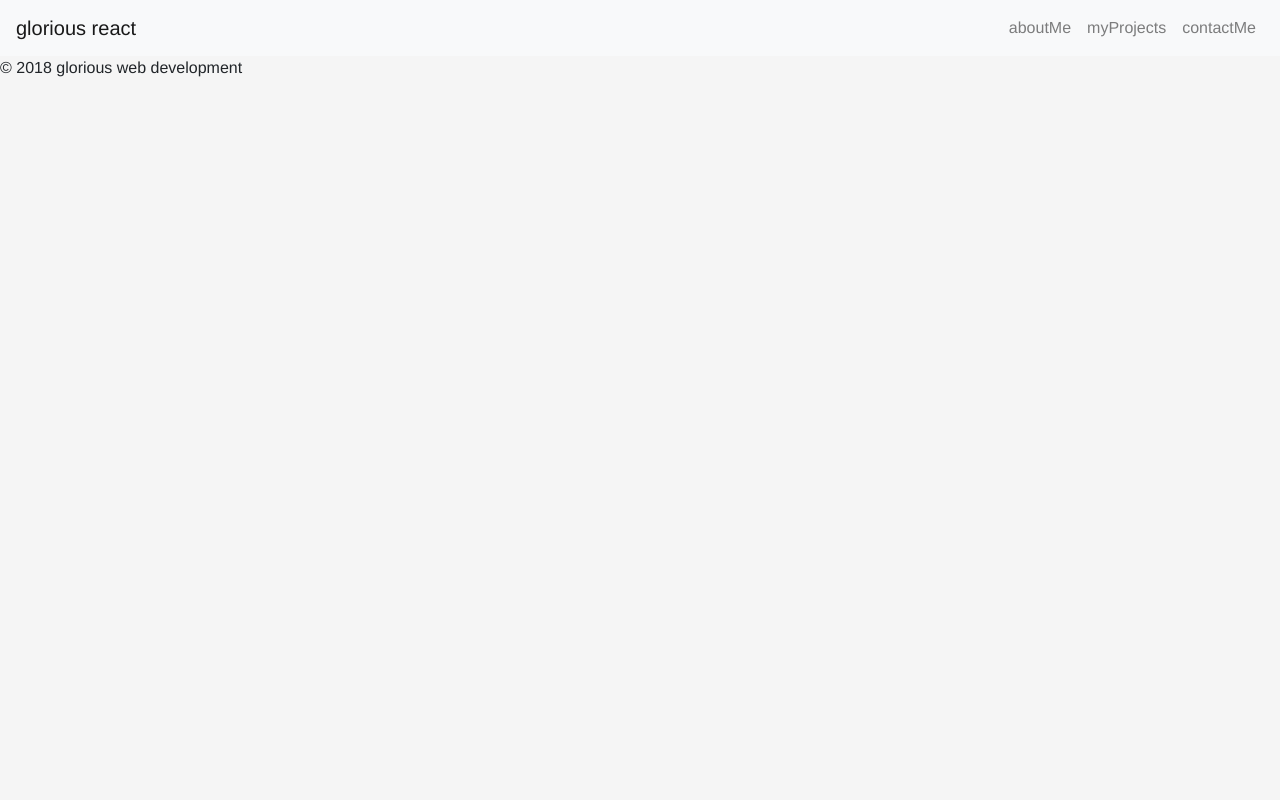
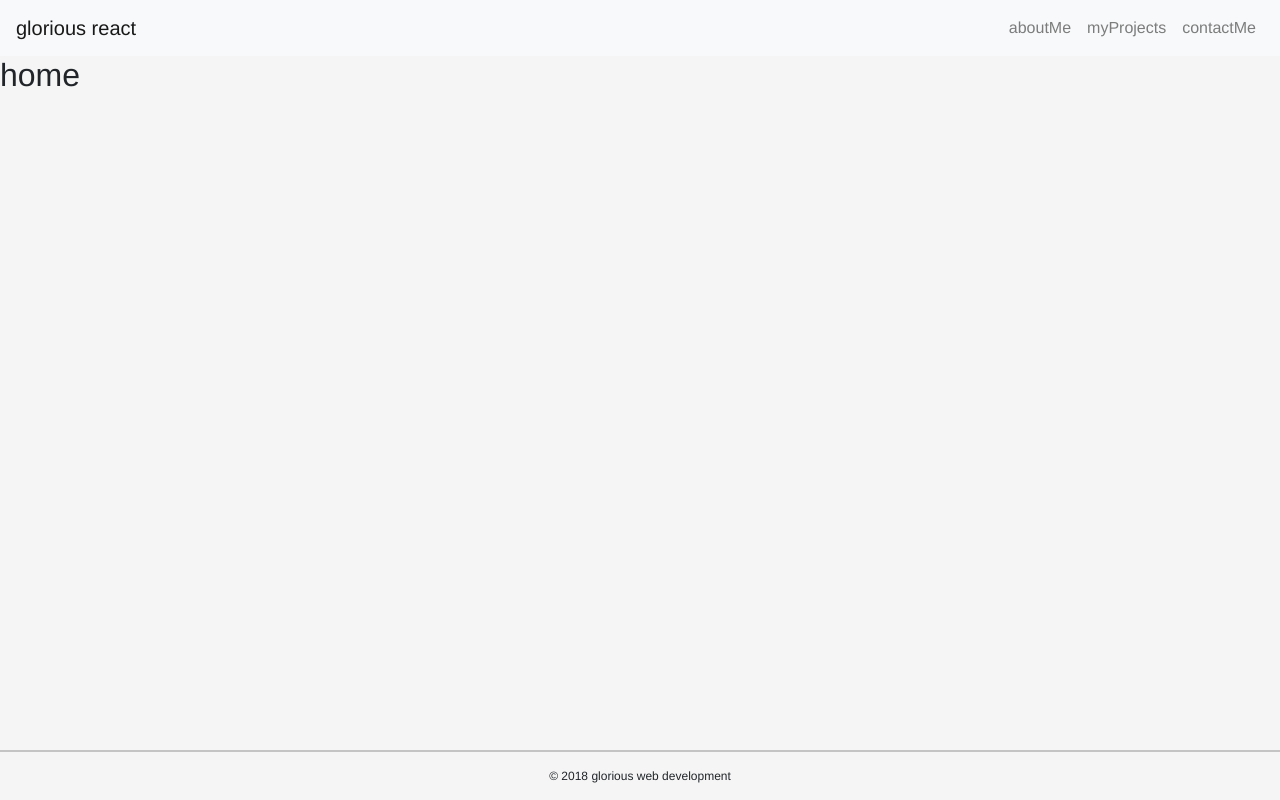
Before and after one commit to gloriading/profile-react, a React (Create React App) app: page / in a window 1280 px wide. Built offline with nearby package versions, Linux system fonts and the light colour scheme.

Commit message:
Add footer and Home component

```diff
--- a/src/App.css
+++ b/src/App.css
@@ -10,3 +10,24 @@ body {
   font-family: Helvetica, sans-serif;
   height: 100vh;
 }
+
+p {
+  margin: 0;
+}
+
+/* footer */
+
+.footer {
+  position:absolute;
+  bottom: 0;
+  width: 100%;
+  height: 50px;
+  border-top: 2px solid rgba(0,0,0,0.2);
+  display: flex;
+  justify-content: center;
+  align-items: center;
+}
+.footer p {
+  font-size: 12px;
+  line-height: 3;
+}
--- /dev/null
+++ b/src/components/Home.js
@@ -0,0 +1,14 @@
+import React, { Component } from 'react';
+
+
+export default class Home extends Component {
+
+
+  render(){
+    return(
+      <div className="home-container">
+        <h2>home</h2>
+      </div>
+    )
+  }
+}
--- a/src/components/Main.js
+++ b/src/components/Main.js
@@ -5,6 +5,7 @@ import {
   Link,
   Route
 } from 'react-router-dom';
+import Home from './Home';
 import AboutMe from './AboutMe';
 import MyProjects from './MyProjects';
 import Contact from './Contact';
@@ -18,6 +19,7 @@ export default class Main extends Component {
       <Router>
         <div className="main-container">
           <Head />
+          <Route exact path='/' component={Home} />
           <Route path="/about" component={AboutMe} />
           <Route path="/projects" component={MyProjects} />
           <Route path="/contact" component={Contact} />
```
